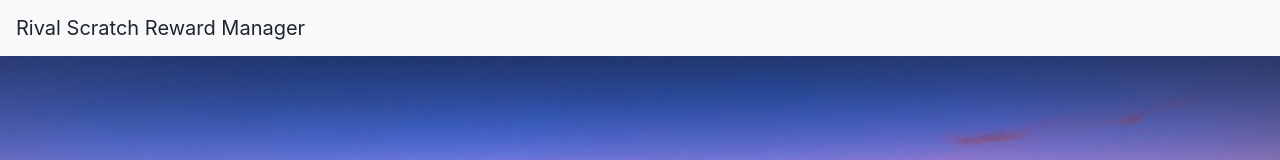
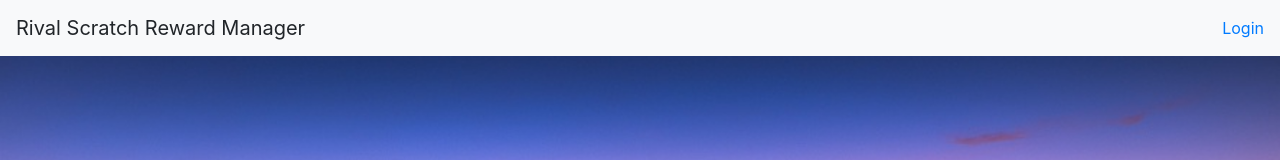
Before and after one commit to janjosef777/RivalProject, a React (Create React App) app: page / in a window 1280 px wide. Shown: the top 160 px of the page. Built offline with nearby package versions, Linux system fonts and the light colour scheme.

Commit message:
manditory

```diff
--- a/src/App.js
+++ b/src/App.js
@@ -33,8 +33,8 @@ const App = () => (
         <NavbarBrand>Rival Scratch Reward Manager</NavbarBrand>
         <Nav className="ml-auto" navbar>
 
+          <NavItem><Link to="/login">Login</Link></NavItem>
           <EnsureLoggedIn>
-            <NavItem><Link to="/login">Login</Link></NavItem>
             <NavItem><Link to="/">Home</Link></NavItem>
             <NavItem><Link to="/cardcreation">Card Creation</Link></NavItem>
             <NavItem><Link to="/finalcreation">Final Creation</Link></NavItem>
```
